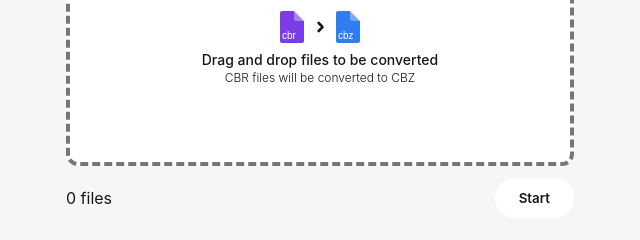
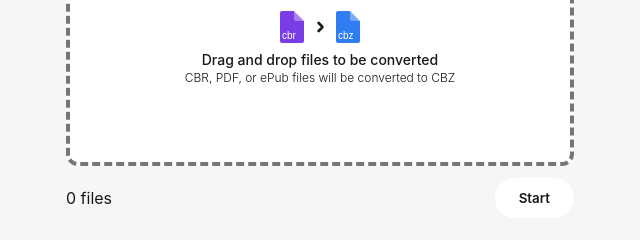
Before and after one commit to scatteredbra1n/ComicbookConverter, an Electron app: page index.html in a window 800 px wide. Shown: the part 340-580 px from the top of the page, 80-720 px from the left. Drawn offline with nearby package versions, Linux system fonts and the light colour scheme; files that its build step writes are made by us from their sources; no server answers.

Commit message:
Added text to make it clear what filetypes are supported

```diff
--- a/index.html
+++ b/index.html
@@ -44,7 +44,7 @@
           <div class="file-icon" data-type="cbz"></div>
           </div>
           <div class="title">Drag and drop files to be converted</div>
-          <div class="description">CBR files will be converted to CBZ</div>
+          <div class="description">CBR, PDF, or ePub files will be converted to CBZ</div>
       </div>
       </div>
       <div class="step-2">
```
